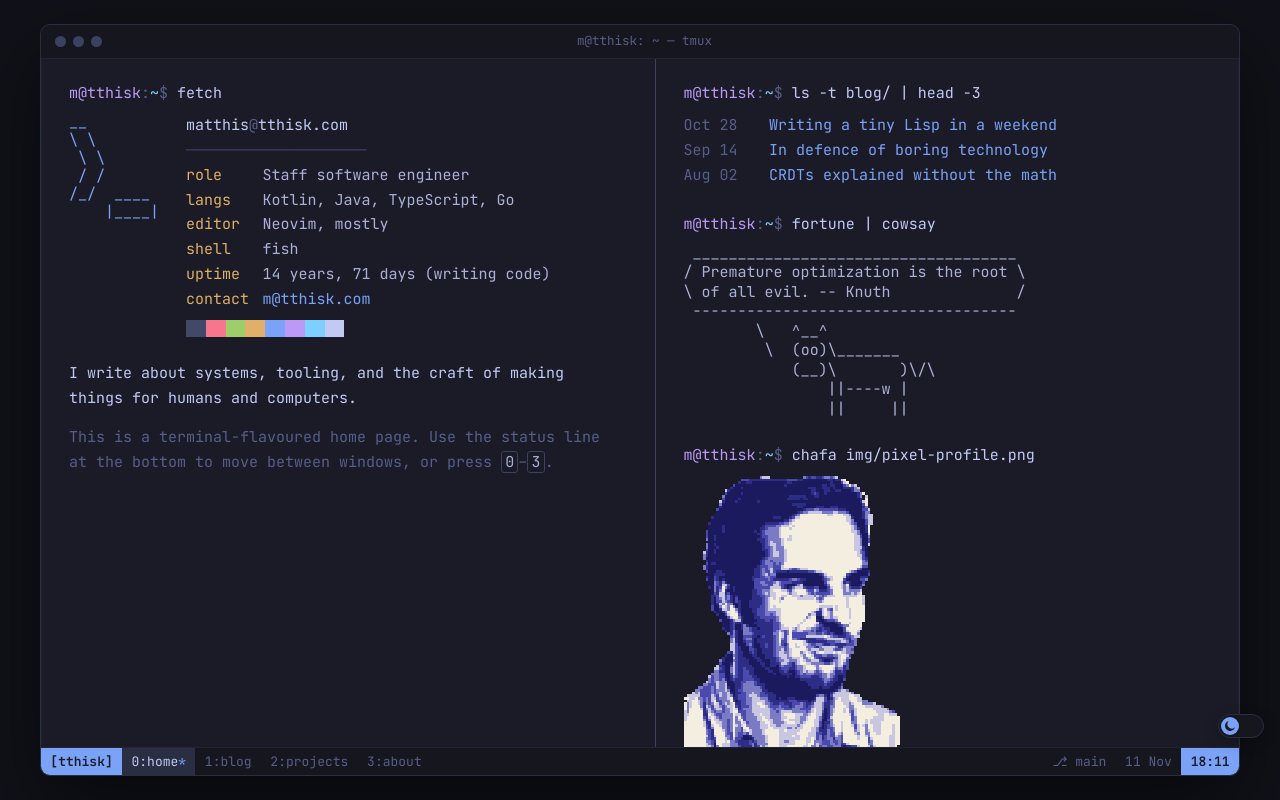
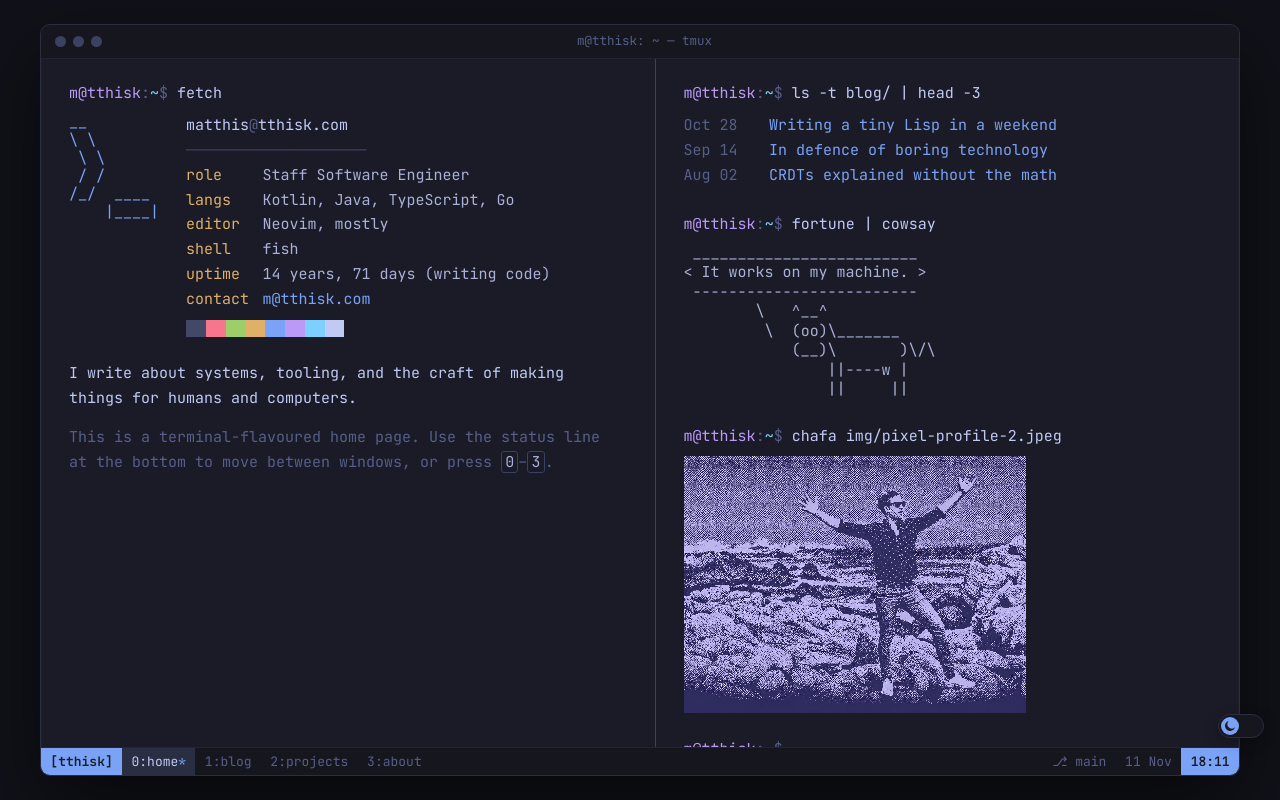
Before and after one commit to matthisk/tthisk.com, a plain HTML site: page index.html in a window 1280 px wide. Drawn offline with Linux system fonts and the light colour scheme.

Commit message:
Checkpoint

```diff
--- a/content.json
+++ b/content.json
@@ -1,7 +1,7 @@
 {
   "home": {
     "fetch": [
-      { "key": "role", "value": "Staff software engineer" },
+      { "key": "role", "value": "Staff Software Engineer" },
       { "key": "langs", "value": "Kotlin, Java, TypeScript, Go" },
       { "key": "editor", "value": "Neovim, mostly" },
       { "key": "shell", "value": "fish" },
@@ -21,7 +21,9 @@
     "The best code is no code at all.",
     "Have you tried turning it off and on again?",
     "Weeks of coding can save you hours of planning.",
-    "Deleted code is debugged code. -- Jeff Sickel"
+    "Deleted code is debugged code. -- Jeff Sickel",
+    "Debugging? Klingons do not debug. Our software does not coddle the weak. -- Klingon Programmer",
+    "Our users will know fear and cower before our software! Ship it! Ship it and let them flee like the dogs they are! -- Klingon Programmer"
   ],
 
   "posts": [
@@ -155,20 +157,21 @@
     ],
     "config": {
       "work": {
-        "role": "Staff software engineer",
+        "role": "Staff Software Engineer",
         "languages": ["Kotlin", "Java", "Typescript", "Go"]
       },
       "now": {
-        "building": "Better diagramming with AI @ Miro",
-        "harness": "Claude"
+        "building": "Mermaid based Diagramming @ Miro",
+        "harness": "Claude Code"
       },
       "contact": {
         "email": { "text": "m@tthisk.com", "href": "mailto:m@tthisk.com" },
-        "github": { "text": "github.com/matthisk", "href": "https://github.com/matthisk" }
+        "github": { "text": "github.com/matthisk", "href": "https://github.com/matthisk" },
+        "linkedin": { "text": "linkedin.com/in/matthisk", "href": "https://linkedin.com/in/matthisk" }
       }
     },
     "log": [
-      { "sha": "7be0d14", "ref": "HEAD -> main", "message": "Miro" },
+      { "sha": "7be0d14", "ref": "HEAD -> main", "date": "2022-now", "message": "Miro" },
       { "sha": "19c4e8a", "date": "2020-2022", "message": "Instruqt" },
       { "sha": "e02d7b5", "date": "2016-2020", "message": "Xebia" },
       { "sha": "e02d7b5", "date": "2015-2016", "message": "Getstream.io" },
--- a/index.html
+++ b/index.html
@@ -174,7 +174,7 @@
   .intro p:first-child { color: var(--bright); }
   .cow { margin: 0; font: inherit; line-height: 1.3; cursor: pointer; color: var(--fg); white-space: pre; overflow-x: auto; }
   .cow:hover .moo { color: var(--green); }
-  .avatar { display: block; width: 24ch; max-width: 100%; height: auto; image-rendering: pixelated; }
+  .avatar { display: block; width: 38ch; max-width: 100%; height: auto; image-rendering: pixelated; }
   .recent { list-style: none; margin: 0; padding: 0; }
   .recent li { display: grid; grid-template-columns: 8ch 1fr; column-gap: 1.5ch; }
   .recent time { color: var(--dim); }
@@ -349,6 +349,7 @@
   .log { margin: 0; font: inherit; white-space: pre-wrap; }
   .log .sha { color: var(--accent-2); }
   .log .ref { color: var(--blue); }
+  .log .date { color: var(--dim); }
 
   /* ---- status line ---- */
   .status {
@@ -505,9 +506,9 @@
             </div>
           </div>
           <div class="block">
-            <p class="line"><span class="ps1"><b>m@tthisk</b>:<em>~</em>$ </span><span class="cmd">chafa img/pixel-profile.png</span></p>
+            <p class="line"><span class="ps1"><b>m@tthisk</b>:<em>~</em>$ </span><span class="cmd" id="avatar-cmd">chafa img/pixel-profile-2.jpeg</span></p>
             <div class="out">
-              <img class="avatar" src="img/pixel-profile.png" width="640" height="864" alt="Pixel-art portrait of Matthis in blue and cream">
+              <img class="avatar" id="avatar-img" src="img/pixel-profile-2.jpeg" alt="Pixel-art portrait of Matthis in blue and cream">
             </div>
           </div>
           <p class="line"><span class="ps1"><b>m@tthisk</b>:<em>~</em>$ </span><span class="cursor"></span></p>
@@ -562,7 +563,7 @@
         </div>
       </div>
       <div class="block">
-        <p class="line"><span class="ps1"><b>m@tthisk</b>:<em>~</em>$ </span><span class="cmd">git log --oneline -5 -- life/</span></p>
+        <p class="line"><span class="ps1"><b>m@tthisk</b>:<em>~</em>$ </span><span class="cmd">git log --oneline -5 -- career/</span></p>
         <div class="out">
 <pre class="log" id="log"></pre>
         </div>
@@ -702,8 +703,11 @@
         return '<span class="k">' + esc(k) + "</span>" + " ".repeat(w - k.length) + " = " + tomlVal(cfg[s][k]);
       }).join("\n");
     }).join("\n\n");
-    $("log").innerHTML = (ab.log || []).map(function (l) {
-      return '<span class="sha">' + esc(l.sha) + "</span> " + (l.ref ? '<span class="ref">(' + esc(l.ref) + ")</span> " : "") + esc(l.message);
+    var logs = ab.log || [];
+    var dw = Math.max.apply(null, logs.map(function (l) { return (l.date || "").length; }));
+    $("log").innerHTML = logs.map(function (l) {
+      var d = l.date || "";
+      return '<span class="sha">' + esc(l.sha) + "</span> " + '<span class="date">' + esc(d) + " ".repeat(dw - d.length) + "</span> " + (l.ref ? '<span class="ref">(' + esc(l.ref) + ")</span> " : "") + esc(l.message);
     }).join("\n");
   }
 
@@ -719,6 +723,12 @@
   var cur = -1, token = 0, postOpen = false;
 
   // Remember each command's text so it can be typed out again.
+  // pick one of the pixel portraits at random on each load
+  (function () {
+    var pic = "img/pixel-profile-" + (2 + Math.floor(Math.random() * 3)) + ".jpeg";
+    document.getElementById("avatar-img").src = pic;
+    document.getElementById("avatar-cmd").textContent = "chafa " + pic;
+  })();
   document.querySelectorAll(".cmd").forEach(function (c) { c.dataset.cmd = c.textContent; });
 
   function sleep(ms) { return new Promise(function (r) { setTimeout(r, ms); }); }
```
Also changed, not shown: img/pixel-profile-2.jpeg (added), img/pixel-profile-3.jpeg (added), img/pixel-profile-4.jpeg (added), 2 other files.
